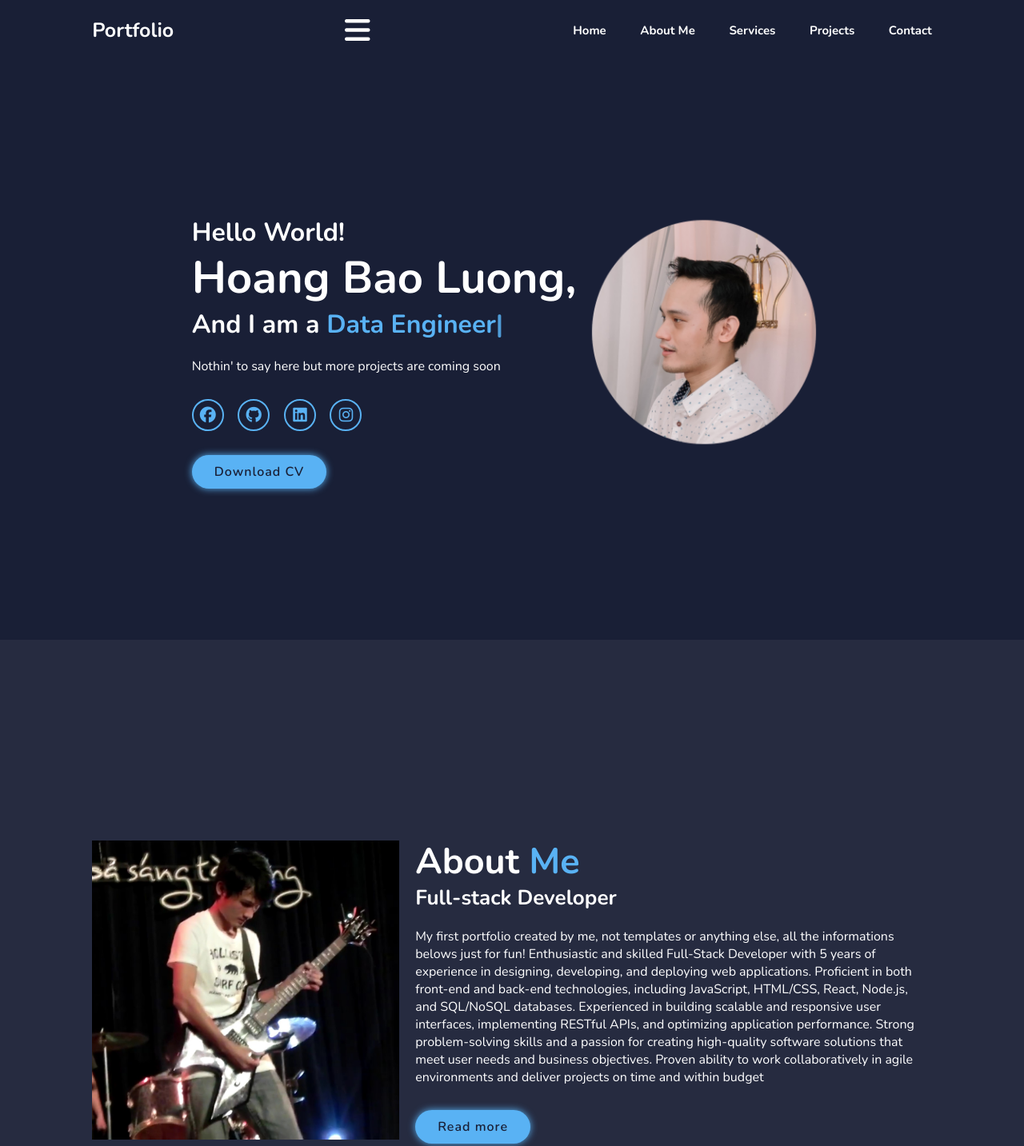
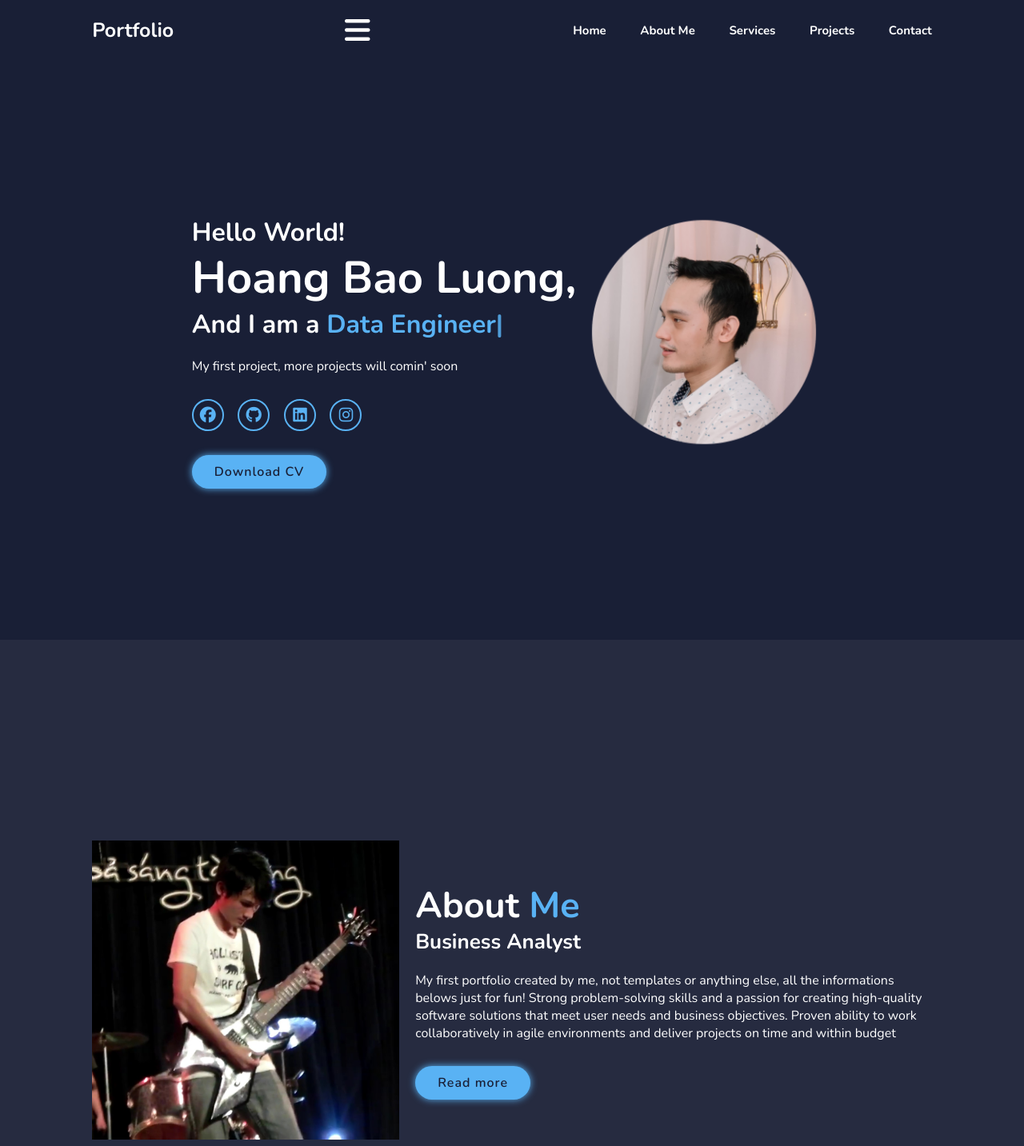
Before and after one commit to DoctorXz/portfolio, a plain HTML site: page index.html in a window 1280 px wide. Shown: the top 1433 px of the page at 80% size. Drawn offline with nearby package versions, Linux system fonts and the light colour scheme.

Commit message:
Update index.html

```diff
--- a/index.html
+++ b/index.html
@@ -33,7 +33,7 @@
         <h3>Hello World!</h3>
         <h1>Hoang Bao Luong,</h1>
         <h3>And I am a <span class = "multiple-text"></span></h3>
-        <p>Nothin' to say here but more projects are coming soon</p>
+        <p>My first project, more projects will comin' soon</p>
         <div class="social-media">
             <a href="#"><i class="fa-brands fa-facebook"></i></a>
             <a href="#"><i class="fa-brands fa-github"></i></a>
@@ -57,8 +57,9 @@
 
         <div class="about-content">
             <h2 class="heading">About <span>Me</span></h2>
-            <h3>Full-stack Developer</h3>
-            <p>My first portfolio created by me, not templates or anything else, all the informations belows just for fun! Enthusiastic and skilled Full-Stack Developer with 5 years of experience in designing, developing, and deploying web applications. Proficient in both front-end and back-end technologies, including JavaScript, HTML/CSS, React, Node.js, and SQL/NoSQL databases. Experienced in building scalable and responsive user interfaces, implementing RESTful APIs, and optimizing application performance. Strong problem-solving skills and a passion for creating high-quality software solutions that meet user needs and business objectives. Proven ability to work collaboratively in agile environments and deliver projects on time and within budget</p>
+            <h3>Business Analyst</h3>
+            <p>My first portfolio created by me, not templates or anything else, all the informations belows just for fun!
+                Strong problem-solving skills and a passion for creating high-quality software solutions that meet user needs and business objectives. Proven ability to work collaboratively in agile environments and deliver projects on time and within budget</p>
             <a href="#" class="btn">Read more</a>
         </div>
     </section>
```
